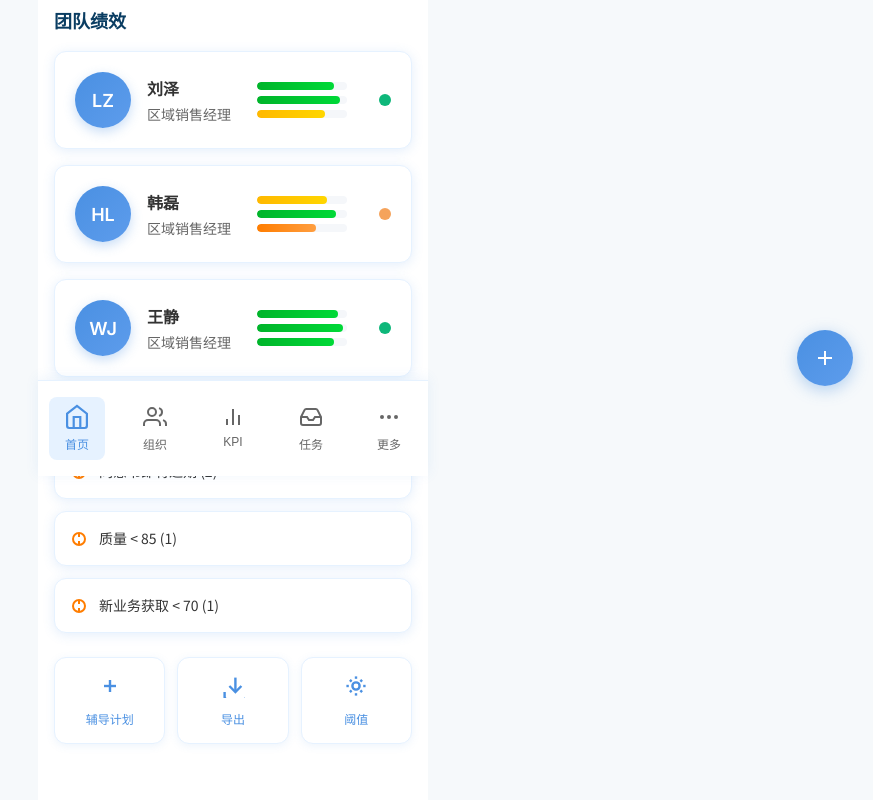
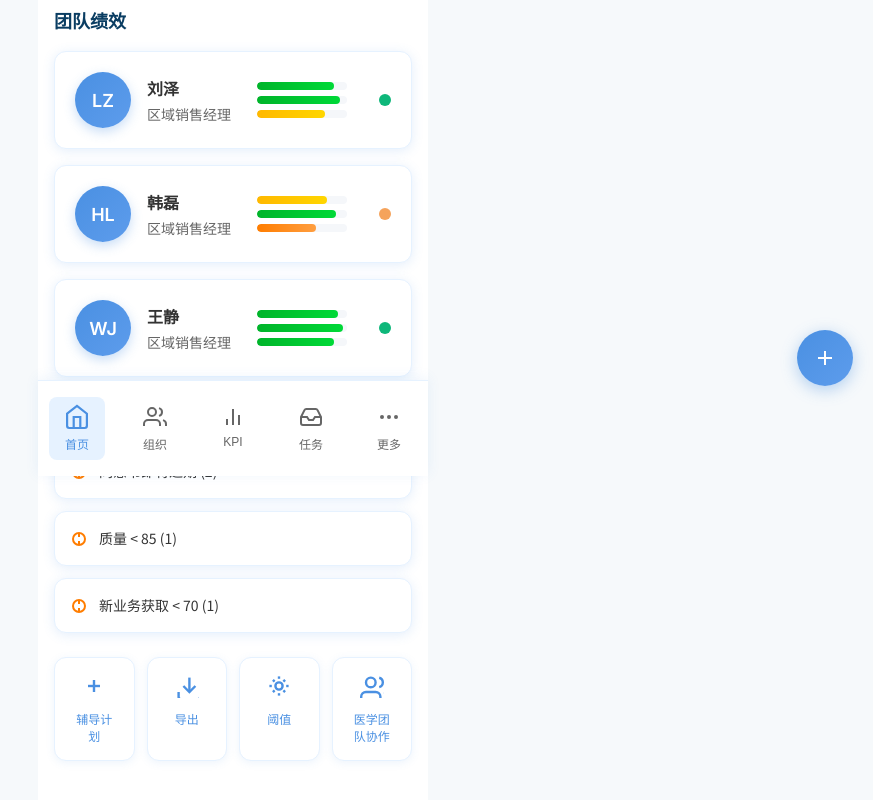
Before and after one commit to Vita-liang/rep360-manager, a plain HTML site: page index.html in a window 1280 px wide. Shown: the part 324-1124 px from the top of the page, without its empty margins (407-1280 px from the left). Drawn offline with Linux system fonts and the light colour scheme.

Commit message:
Add files via upload

```diff
--- a/index.html
+++ b/index.html
@@ -243,6 +243,15 @@
                             <path d="M13.66 6.34l1.41-1.41"></path>
                         </svg>
                         <span>阈值</span>
+                    </button>
+                    <button class="action-button">
+                        <svg width="20" height="20" viewBox="0 0 20 20" fill="none" stroke="currentColor" stroke-width="2">
+                            <path d="M17 21v-2a4 4 0 0 0-4-4H5a4 4 0 0 0-4 4v2"></path>
+                            <circle cx="9" cy="7" r="4"></circle>
+                            <path d="M23 21v-2a4 4 0 0 0-3-3.87"></path>
+                            <path d="M16 3.13a4 4 0 0 1 0 7.75"></path>
+                        </svg>
+                        <span>医学团队协作</span>
                     </button>
                 </div>
             </section>
```
